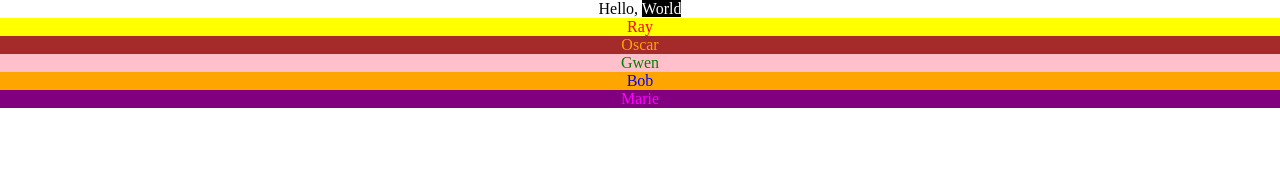
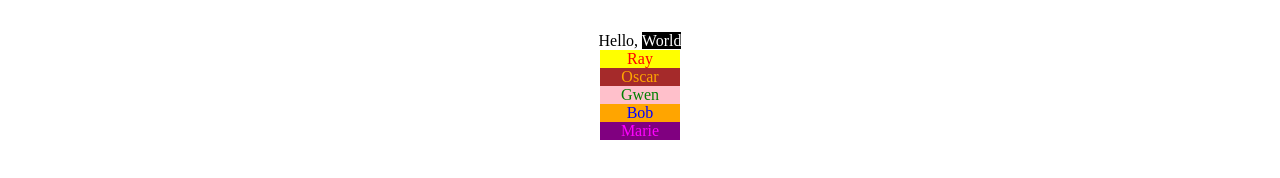
Before and after one commit to jen3ten/random-friends, a plain HTML site: page index.html in a window 1280 px wide. Drawn offline with Linux system fonts and the light colour scheme.

Commit message:
added width and margin to body, fixed width to friends names

```diff
--- a/style.css
+++ b/style.css
@@ -5,20 +5,21 @@
 }
 
 body {
-    background-color: var(--light-pop);
+    width: 90%;
+    margin: 2rem auto;
 }
 
-.greeting, .friends {
+.friends, .greeting{
     width: 100%;
     text-align:center;
-
 }
 
-.friends div {
+    .friends div {
+        width: 5rem;
+        margin: auto;
+    }
 
-}
-
-.greeting span {
-    color: white;
-    background-color: black;
+    .greeting span {
+        color: white;
+        background-color: black;
     }
```
